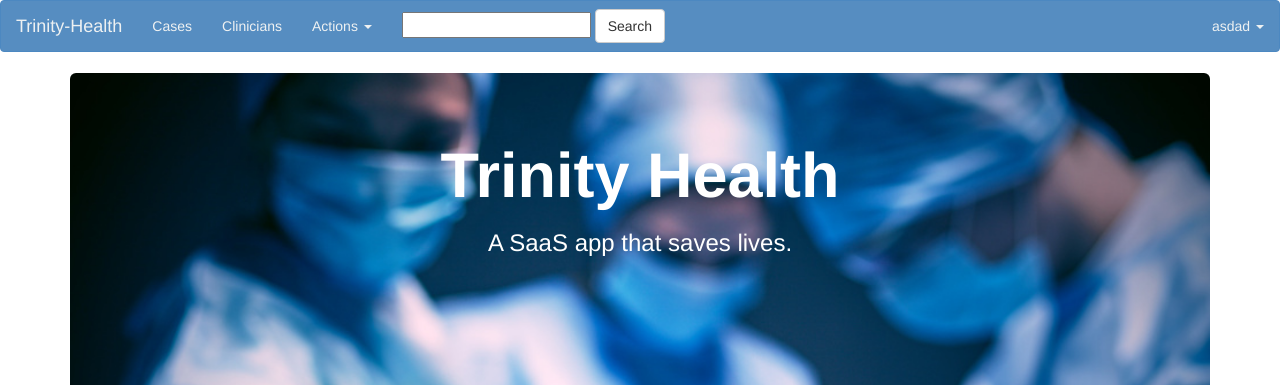
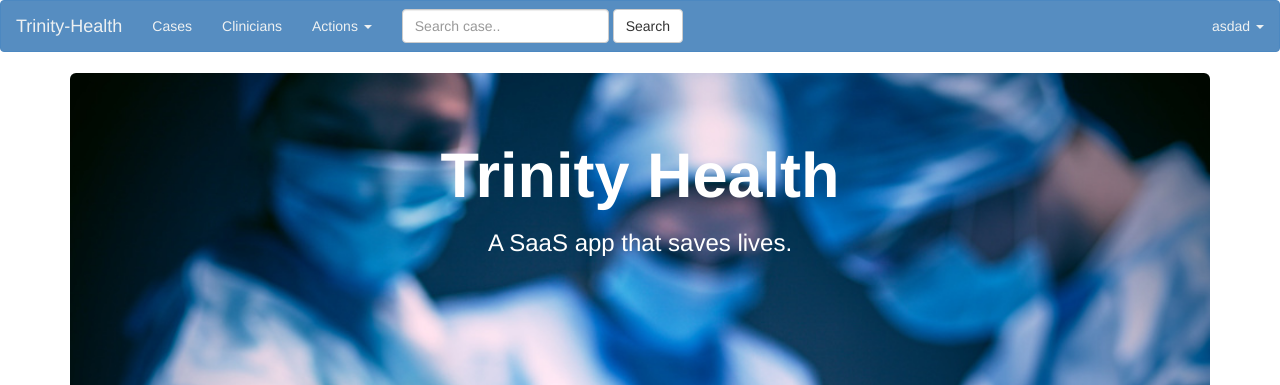
Before and after one commit to pro-vi/Trinity-Health, a Rails app: page / in a window 1280 px wide. Shown: the top 385 px of the page. Run offline with Rails 7, Linux system fonts and the light colour scheme; a user stored in the database is signed in; style sheets or scripts are compiled from the project's sources; parts of the project's set-up code (start-up, migrations or seed data) failed here and were passed over; some libraries are stand-ins or nearby versions.

Commit message:
Styling search piece

```diff
--- a/app/views/layouts/_navigation.html.erb
+++ b/app/views/layouts/_navigation.html.erb
@@ -32,12 +32,12 @@
       </ul>
       <% if clinician_signed_in? %>
         <form class="navbar-form navbar-left" role="search">
-          <div class="form-group">
             <%= form_tag clinician_cases_path(current_clinician), :method => 'get' do %>
-              <%= text_field_tag :search, params[:search] %>
-              <%= submit_tag "Search", :class => "btn btn-default", :name => 'submit', :id => 'submit' %>
+              <div class="form-group">
+                <%= text_field_tag :search, params[:search], placeholder: "Search case..", :class => "form-control" %>
+                <%= submit_tag "Search", :class => "btn btn-default", :name => 'submit', :id => 'submit' %>
+              </div>
             <% end %>
-          </div>
         </form>
       <% end %>
       <ul class="nav navbar-nav navbar-right">
```
Also changed, not shown: db/development.sqlite3.
